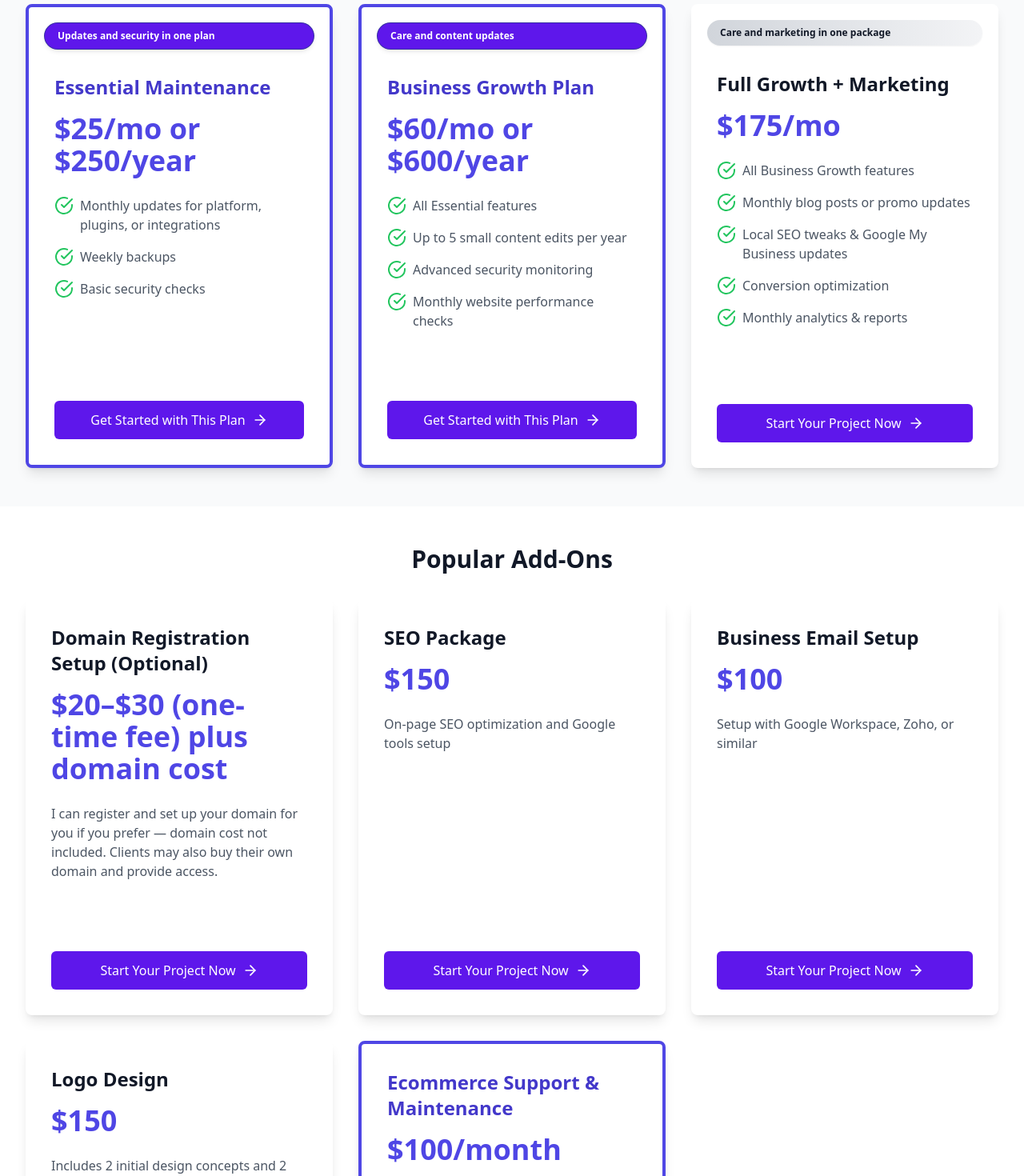
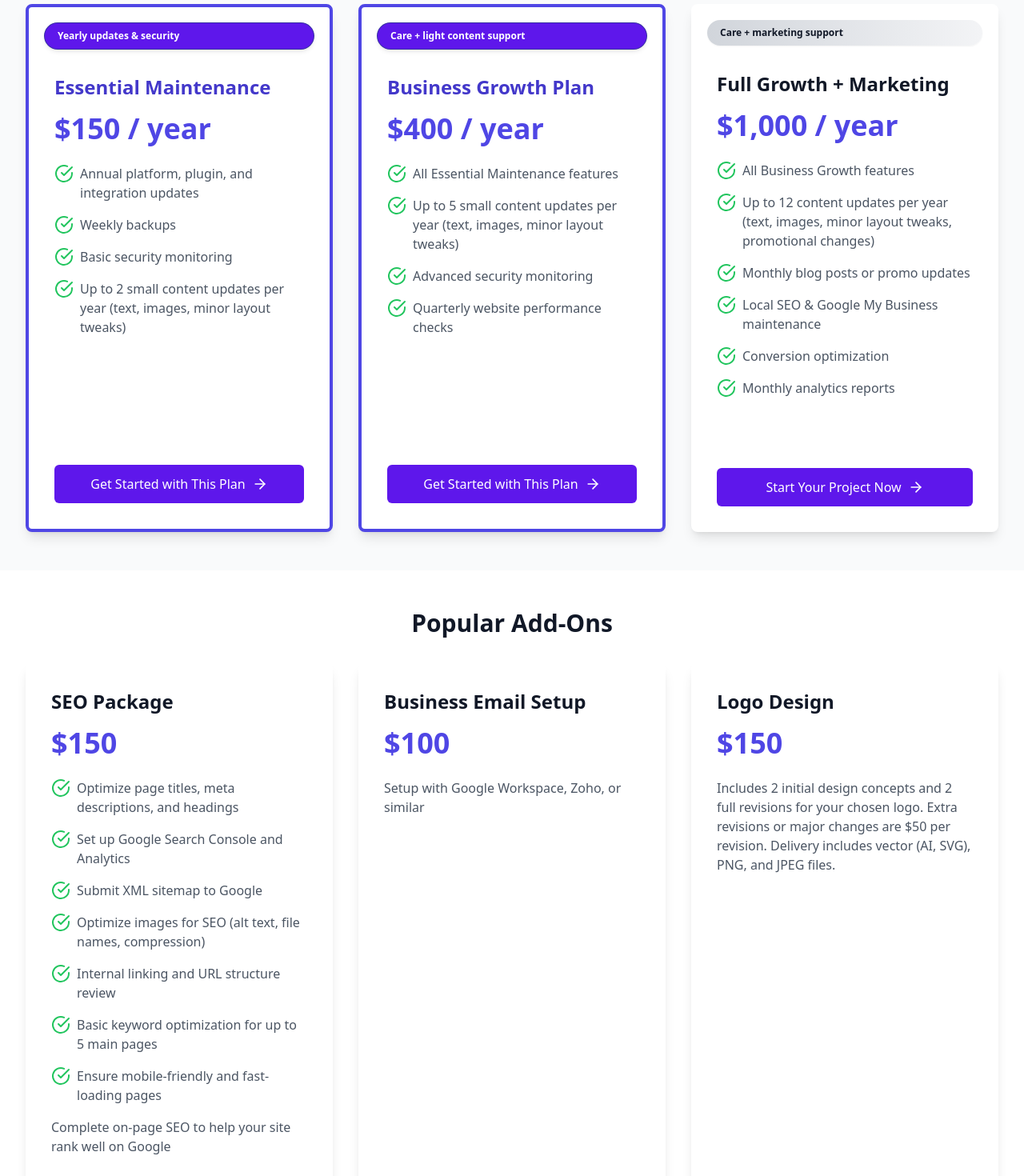
Before and after one commit to nav-commits/WebsiteBusiness, a React (Vite) app: page /services in a window 1280 px wide. Shown: the part 1600-3070 px from the top of the page at 80% size. Built offline with nearby package versions, Linux system fonts and the light colour scheme.

Commit message:
added fix services

```diff
--- a/src/pages/Services.tsx
+++ b/src/pages/Services.tsx
@@ -53,53 +53,60 @@ const Services = () => {
   ];
 
   // Care & Maintenance Plans (no hosting included)
+ // Care & Maintenance Plans (yearly, Toronto-friendly, includes content updates)
 const carePlans = [
   {
     title: "Essential Maintenance",
-      tagline: "Updates and security in one plan",
-      price: "$25/mo or $250/year",
+    tagline: "Yearly updates & security",
+    price: "$150 / year",
     features: [
-        "Monthly updates for platform, plugins, or integrations",
+      "Annual platform, plugin, and integration updates",
       "Weekly backups",
-        "Basic security checks",
+      "Basic security monitoring",
+      "Up to 2 small content updates per year (text, images, minor layout tweaks)",
     ],
   },
   {
     title: "Business Growth Plan",
-      tagline: "Care and content updates",
-      price: "$60/mo or $600/year",
+    tagline: "Care + light content support",
+    price: "$400 / year",
     features: [
-        "All Essential features",
-        "Up to 5 small content edits per year",
+      "All Essential Maintenance features",
+      "Up to 5 small content updates per year (text, images, minor layout tweaks)",
       "Advanced security monitoring",
-        "Monthly website performance checks",
+      "Quarterly website performance checks",
     ],
   },
   {
     title: "Full Growth + Marketing",
-      tagline: "Care and marketing in one package",
-      price: "$175/mo",
+    tagline: "Care + marketing support",
+    price: "$1,000 / year",
     features: [
       "All Business Growth features",
+      "Up to 12 content updates per year (text, images, minor layout tweaks, promotional changes)",
       "Monthly blog posts or promo updates",
-        "Local SEO tweaks & Google My Business updates",
+      "Local SEO & Google My Business maintenance",
       "Conversion optimization",
-        "Monthly analytics & reports",
+      "Monthly analytics reports",
     ],
   },
 ];
 
+
 const additionalServices = [
-    {
-      title: "Domain Registration Setup (Optional)",
-      price: "$20–$30 (one-time fee) plus domain cost",
-      description:
-        "I can register and set up your domain for you if you prefer — domain cost not included. Clients may also buy their own domain and provide access.",
-    },
   {
     title: "SEO Package",
     price: "$150",
-      description: "On-page SEO optimization and Google tools setup",
+    description: "Complete on-page SEO to help your site rank well on Google",
+    features: [
+      "Optimize page titles, meta descriptions, and headings",
+      "Set up Google Search Console and Analytics",
+      "Submit XML sitemap to Google",
+      "Optimize images for SEO (alt text, file names, compression)",
+      "Internal linking and URL structure review",
+      "Basic keyword optimization for up to 5 main pages",
+      "Ensure mobile-friendly and fast-loading pages",
+    ],
   },
   {
     title: "Business Email Setup",
@@ -112,17 +119,8 @@ const Services = () => {
     description:
       "Includes 2 initial design concepts and 2 full revisions for your chosen logo. Extra revisions or major changes are $50 per revision. Delivery includes vector (AI, SVG), PNG, and JPEG files.",
   },
-    {
-      title: "Ecommerce Support & Maintenance",
-      price: "$100/month",
-      description: "Ongoing ecommerce site maintenance & product updates",
-      features: [
-        "Product additions and updates",
-        "Payment gateway checks",
-        "Promo code and discount setup",
-      ],
-    },
 ];
+
 
 
   // Card component
```
Lines whose indentation alone changed are shown as unchanged.
